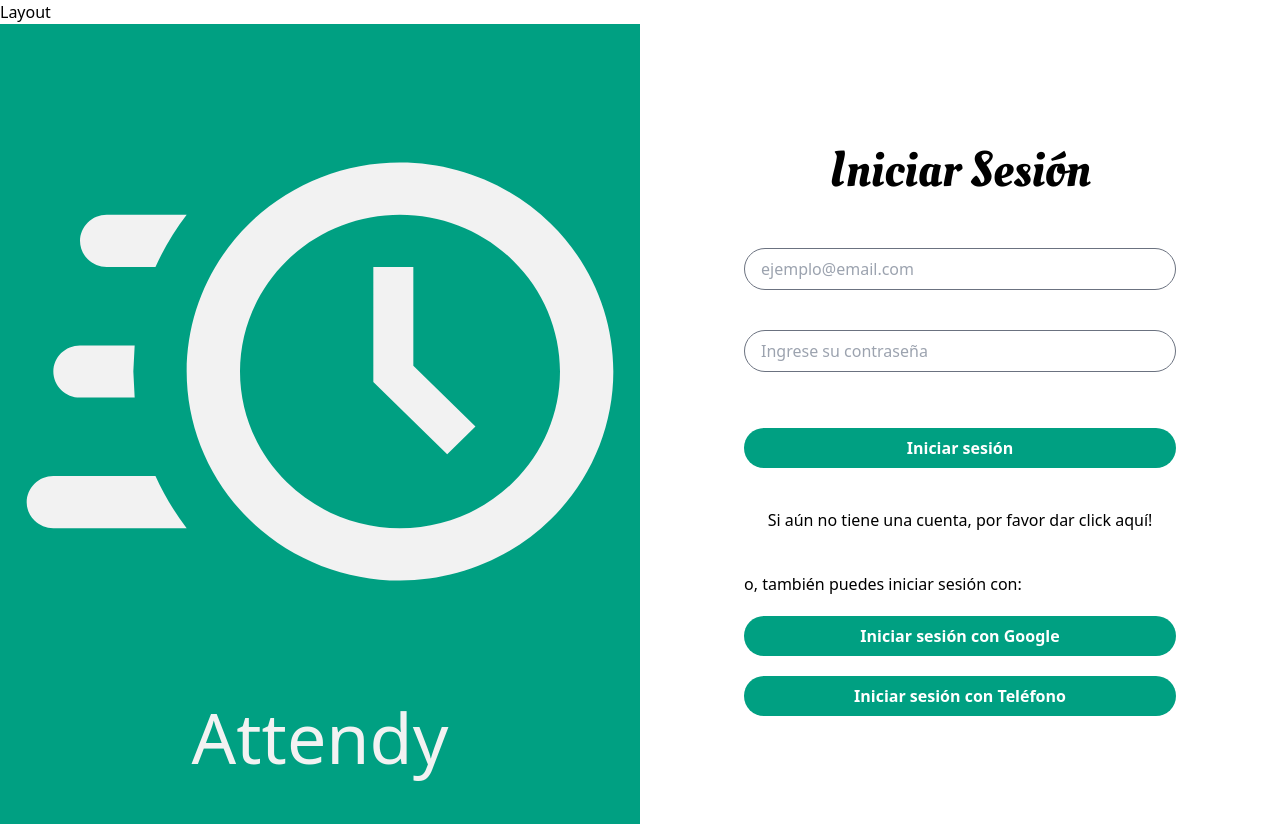
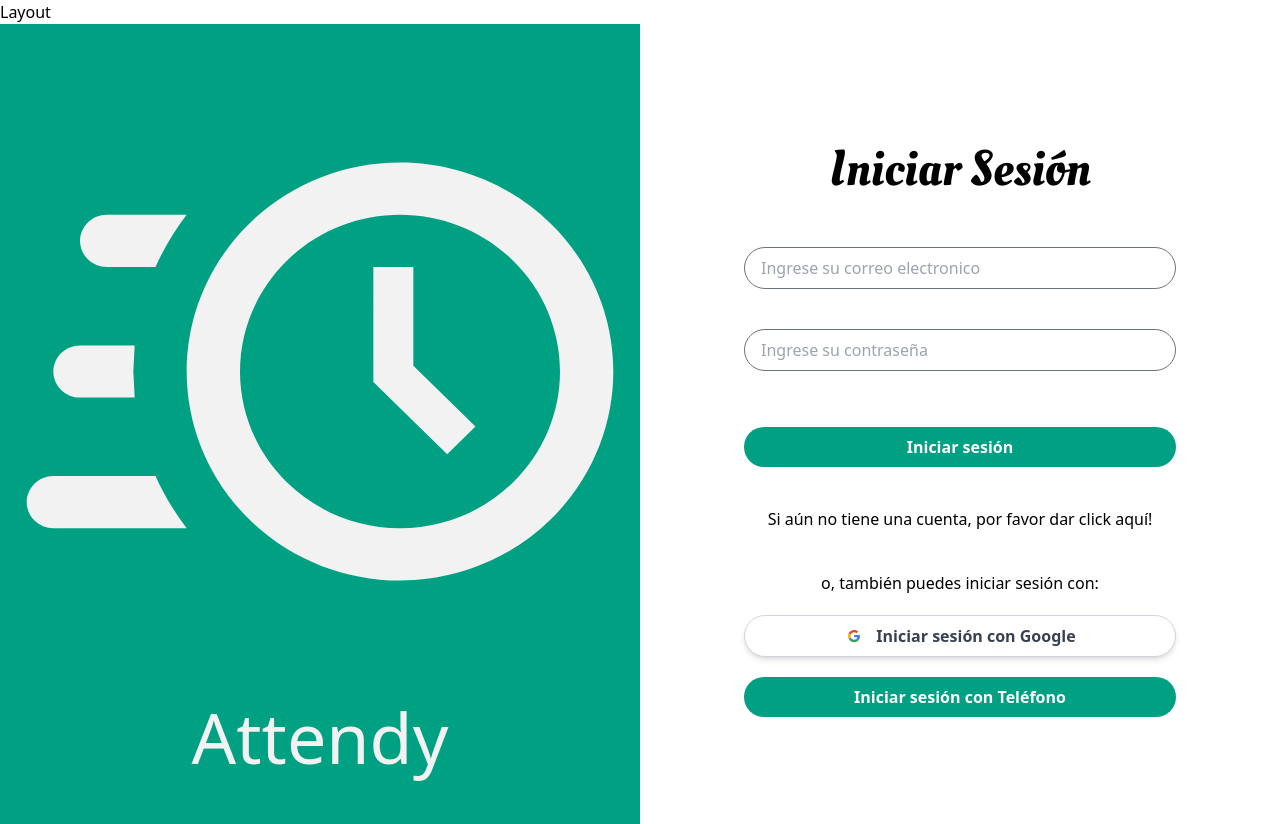
Before and after one commit to MAKAIABootcamp/project-equipo1-front-8, a React (Vite) app in the folder Attendy/: page /login in a window 1280 px wide. Built offline with nearby package versions, Linux system fonts and the light colour scheme; no server answers.

Commit message:
cambio diseño inicio de sesion con google

```diff
--- a/Attendy/src/pages/Login/Login.jsx
+++ b/Attendy/src/pages/Login/Login.jsx
@@ -72,7 +72,7 @@
                   type="email"
                   name="email"
                   id="email"
-                  placeholder="ejemplo@email.com"
+                  placeholder="Ingrese su correo electronico"
                   className="w-full"
                 />
               </div>
@@ -118,12 +118,19 @@
         </p>
 
         <section className="mt-10">
-          <span>o, también puedes iniciar sesión con:</span>
+          <span className="flex justify-center">
+            o, también puedes iniciar sesión con:
+          </span>
           <div className="flex flex-col gap-5 mt-5">
             <button
               onClick={handleGoogleLogin}
-              className="w-[27rem] p-2 bg-[#00A082] text-white font-semibold rounded-[30px] hover:bg-[#008D72]"
+              className="flex items-center justify-center w-[27rem] p-2 bg-white text-gray-700 font-semibold border border-gray-300 rounded-[30px] shadow-md hover:bg-gray-100 transition duration-300"
             >
+              <img
+                src="/icons/google-icon.svg"
+                alt="Google logo"
+                className="w-5 h-5 mr-3"
+              />
               Iniciar sesión con Google
             </button>
             <button
```
Also changed, not shown: Attendy/public/icons/google-icon.svg (added).
